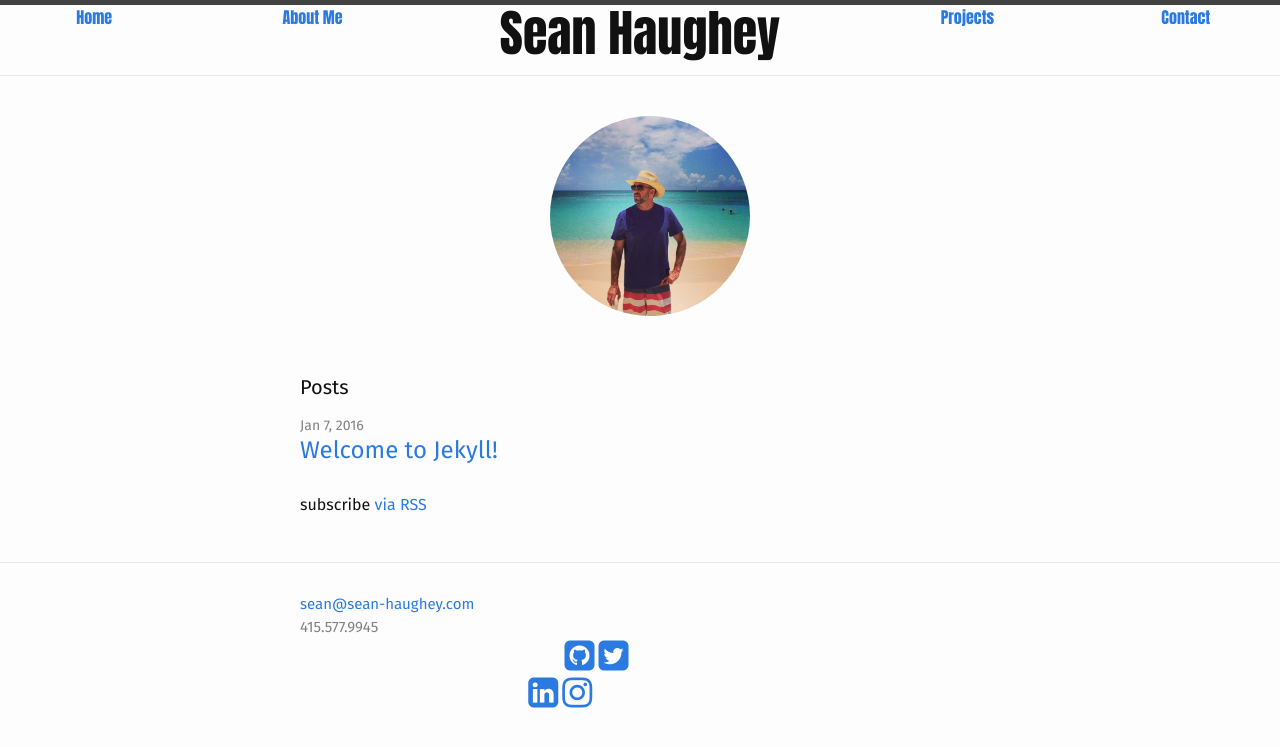
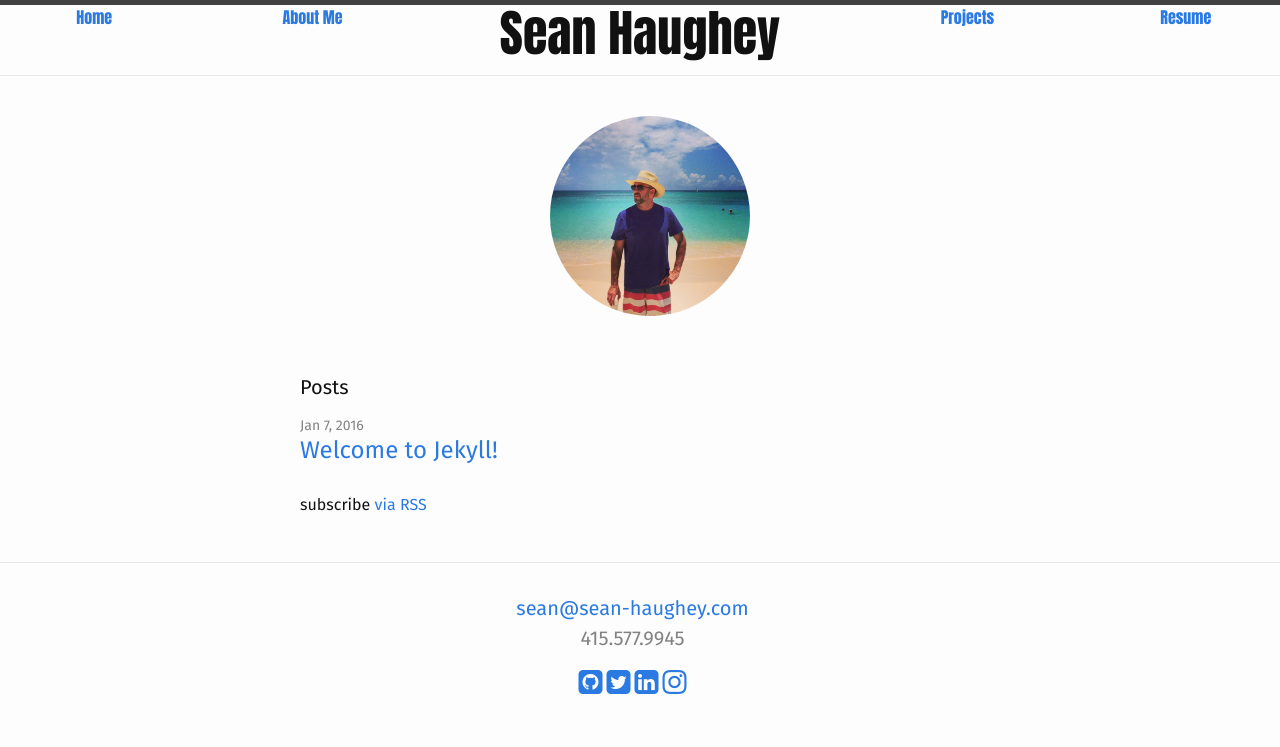
Before and after one commit to seanhaughey/sean_haughey, a Jekyll site: the page built from index.html, in a window 1280 px wide. Shown: the top 747 px of the page. Built offline with Jekyll 4.4.1, drawn with Linux system fonts in a browser that asks for light colours; nearby versions of some CDN libraries; library files that are not in the unit come from our copies.

Commit message:
reconfigured footer and added resume page

```diff
--- a/_includes/footer.html
+++ b/_includes/footer.html
@@ -1,39 +1,31 @@
 <footer class="site-footer">
-
   <div class="wrapper">
-
-<!--     <h2 class="footer-heading">{{ site.title }}</h2>
- -->
     <div class="footer-col-wrapper">
-      <div class="footer-col footer-col-1">
+      <div class="row">
+        <div class="col-xs-3 col-sm-3 col-md-3"></div>
+        <div class="col-xs-6 col-sm-6 col-md-6">
           <ul class="contact-list" id="contact-list">
-<!--           <li>{{ site.title }}</li>
--->       <li id="email"><a href="mailto:{{ site.email }}">{{ site.email }}</a></li>
+            <li id="email"><a href="mailto:{{ site.email }}">{{ site.email }}</a></li>
             <li id="phone">415.577.9945</li>
           </ul>
         </div>
-      <br></br>
-
-      <div class="footer-col footer-col-2">
+      </div>
+      <div class="row">
         <div class="col-xs-4 col-sm-4 col-md-4"></div>
-        <ul class="social-media-list">
+        <div class="col-xs-4 col-sm-4 col-md-4">
+          <ul class="social-media-list text-center">
             <li>
               <a href="https://github.com/seanhaughey" target="_blank"><i class="fa fa-github-square"></i></a>
-<!--           </li>
-          <li>
- -->            <a href="https://twitter.com/sdhaughey" target="_blank"><i class="fa fa-twitter-square"></i></a>
-<!--           </li>
- -->          <a href="https://www.linkedin.com/in/seanhaughey" target="_blank"><i class="fa fa-linkedin-square"></i></a>
+              <a href="https://twitter.com/sdhaughey" target="_blank"><i class="fa fa-twitter-square"></i></a>
+              <a href="https://www.linkedin.com/in/seanhaughey" target="_blank"><i class="fa fa-linkedin-square"></i></a>
               <a href="https://www.instagram.com/sdhaughey" target="_blank"><i class="fa fa-instagram"></i></a>
             </li>
           </ul>
         </div>
-
+      </div>
       <div class="footer-col footer-col-3">
         <p>{{ site.description }}</p>
       </div>
     </div>
-
   </div>
-
 </footer>
--- a/_includes/header.html
+++ b/_includes/header.html
@@ -5,7 +5,7 @@
     <a class="col-xs-2 col-sm-2 col-md-2 header-link" href="/about">About Me</a>
     <h1 class="col-xs-4 col-sm-4 col-md-4" id="name">Sean Haughey</h1>
     <a class="col-xs-2 col-sm-2 col-md-2 header-link" href="/projects">Projects</a>
-    <a class="col-xs-2 col-sm-2 col-md-2 header-link" href="#contact-list">Contact</a>
+    <a class="col-xs-2 col-sm-2 col-md-2 header-link" href="/resume.pdf" target="_blank">Resume</a>
   </div>
 
 </header>
--- a/_layouts/homepage.html
+++ b/_layouts/homepage.html
@@ -12,7 +12,7 @@
     <a class="col-xs-2 col-sm-2 col-md-2 header-link" href="/about">About Me</a>
     <h1 class="col-xs-4 col-sm-4 col-md-4" id="name">Sean Haughey</h1>
     <a class="col-xs-2 col-sm-2 col-md-2 header-link" href="/projects">Projects</a>
-    <a class="col-xs-2 col-sm-2 col-md-2 header-link" href="#contact-list">Contact</a>
+    <a class="col-xs-2 col-sm-2 col-md-2 header-link" href="/resume.pdf" target="_blank">Resume</a>
   </div>
 
 </header>
--- a/css/main.scss
+++ b/css/main.scss
@@ -99,6 +99,11 @@ header {
 	width: auto;
 }
 
+#contact-list {
+  text-align: center;
+  font-size: 20px;
+}
+
 .fa {
-  font-size: 35px;
+  font-size: 28px;
 }
```
Also changed, not shown: about.md (+2 -2 lines), 1 other file. Lines whose indentation alone changed are shown as unchanged.
